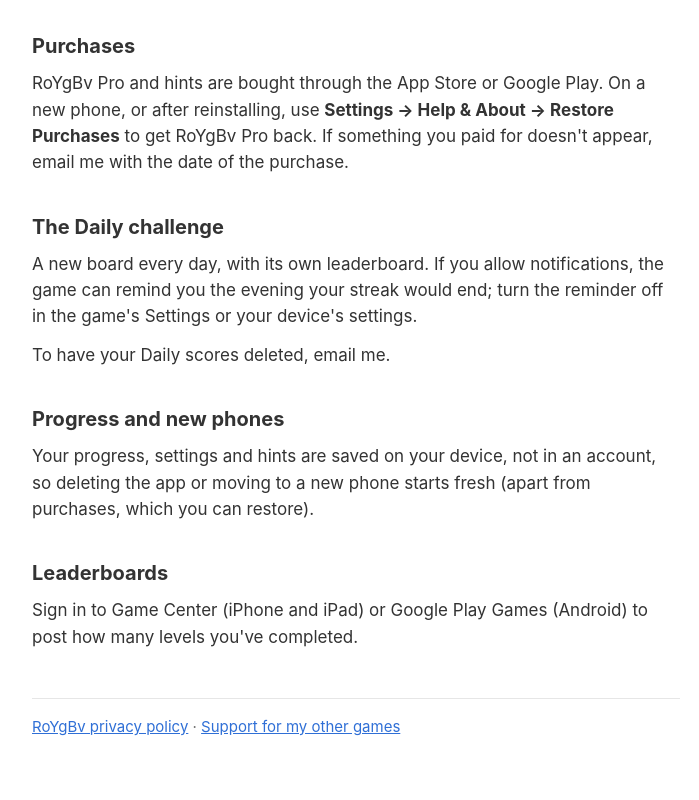
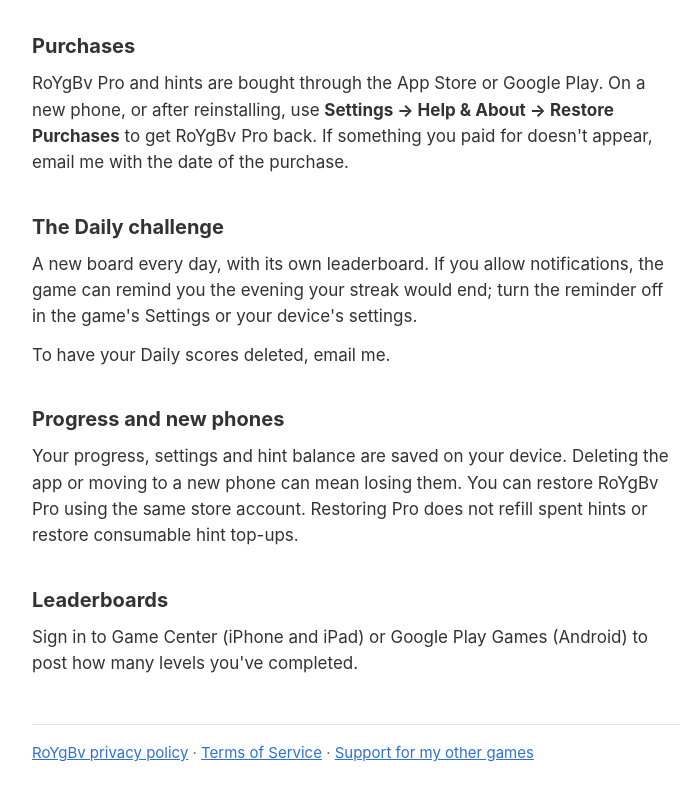
Before and after one commit to ethangottlieb/ethangottlieb.github.io, a plain HTML site: page support/roygbv/index.html in a window 1280 px wide. Shown: the part 390-1190 px from the top of the page, without its empty margins (284-983 px from the left). Drawn offline with Linux system fonts and the light colour scheme.

Commit message:
Link each support page to its game terms

```diff
--- a/support/roygbv/index.html
+++ b/support/roygbv/index.html
@@ -25,12 +25,12 @@
 <p>To have your Daily scores deleted, email me.</p>
 
 <h2>Progress and new phones</h2>
-<p>Your progress, settings and hints are saved on your device, not in an account, so deleting the app or moving to a new phone starts fresh (apart from purchases, which you can restore).</p>
+<p>Your progress, settings and hint balance are saved on your device. Deleting the app or moving to a new phone can mean losing them. You can restore RoYgBv Pro using the same store account. Restoring Pro does not refill spent hints or restore consumable hint top-ups.</p>
 
 <h2>Leaderboards</h2>
 <p>Sign in to Game Center (iPhone and iPad) or Google Play Games (Android) to post how many levels you've completed.</p>
 
-<footer><a href="../../privacy/roygbv/">RoYgBv privacy policy</a> · <a href="../">Support for my other games</a></footer>
+<footer><a href="../../privacy/roygbv/">RoYgBv privacy policy</a> · <a href="../../terms/#roygbv">Terms of Service</a> · <a href="../">Support for my other games</a></footer>
 </main>
 </body>
 </html>
```
Also changed, not shown: support/side-slide/index.html (+1 -1 lines), support/sky-dye/index.html (+1 -1 lines).
